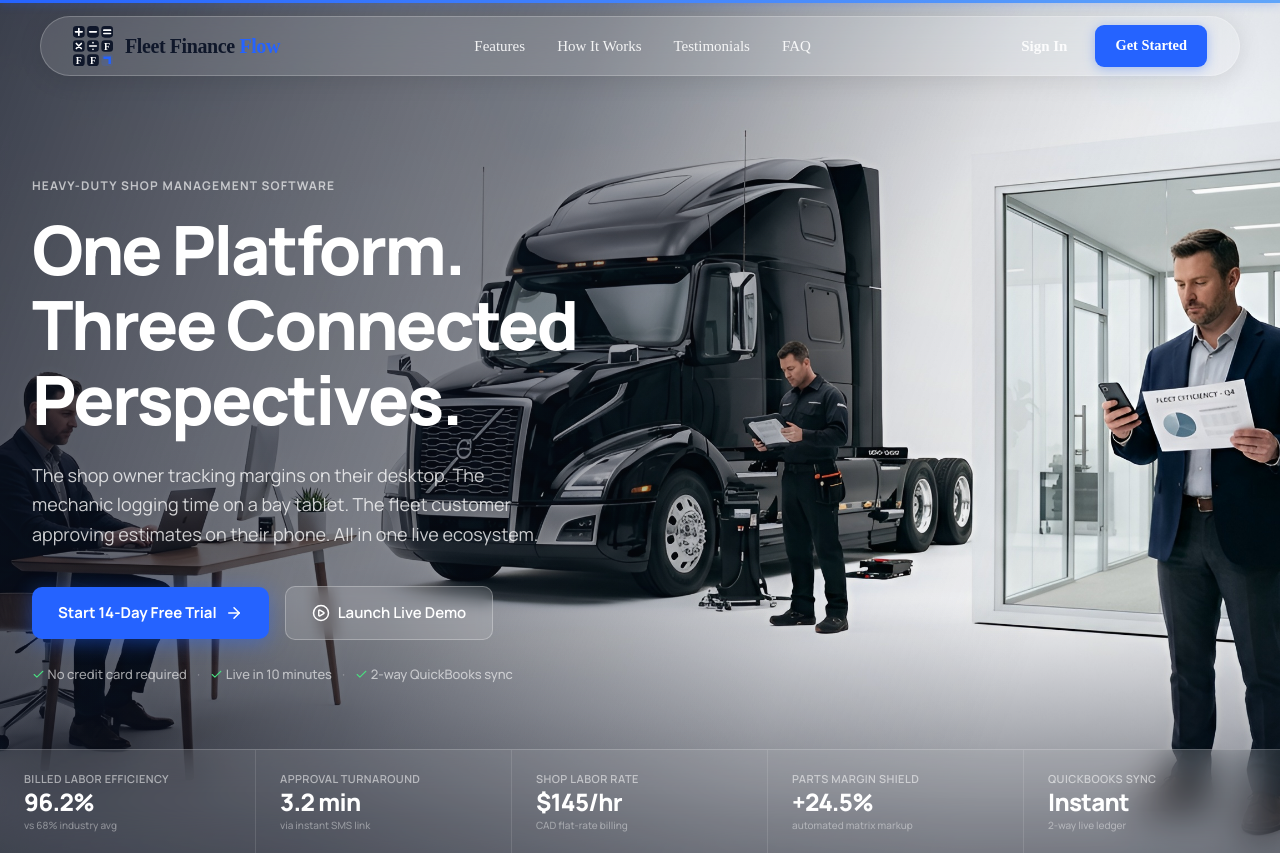
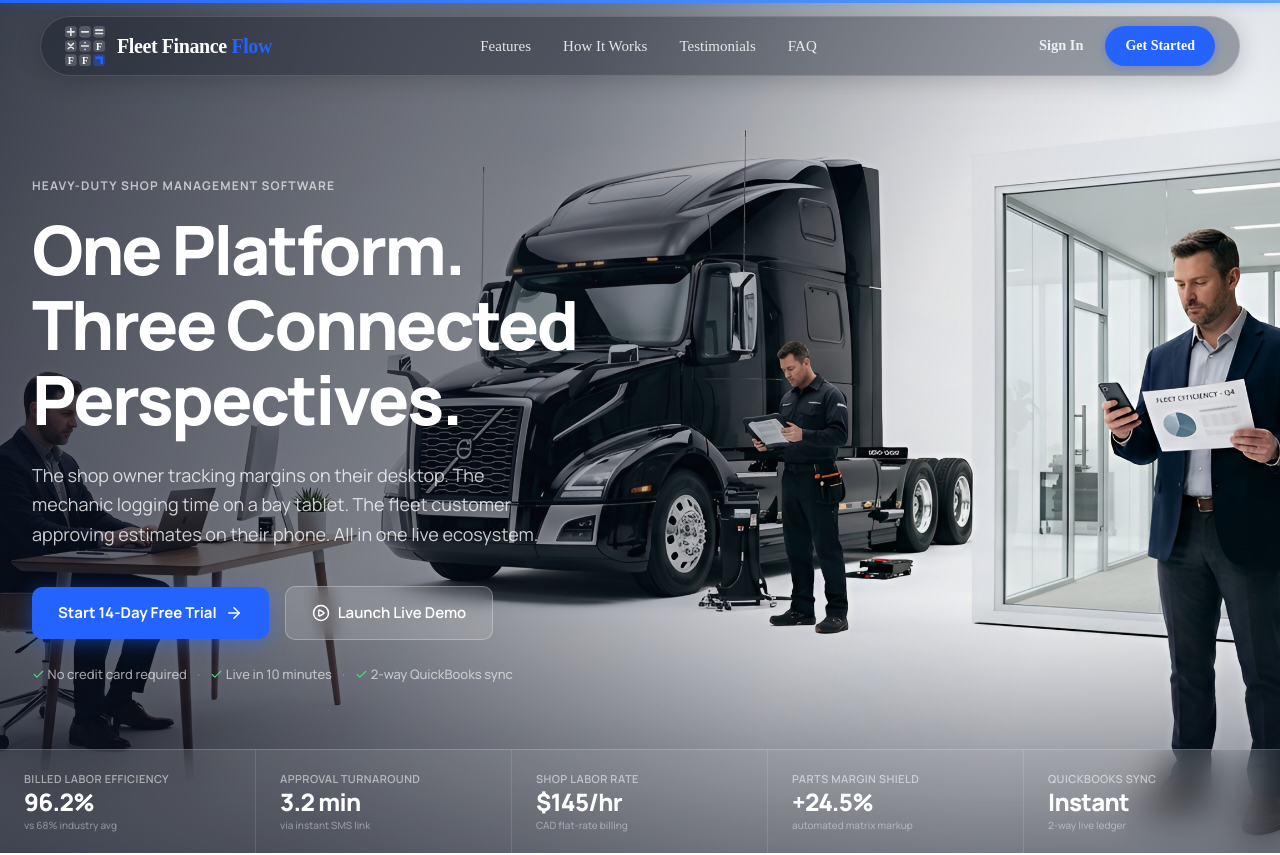
Before and after one commit to officialxairlive-hub/fleetfinanceflow, a Next.js app: page / in a window 1280 px wide. Shown: the top 855 px of the page. Built offline with nearby package versions, Linux system fonts and the light colour scheme.

Commit message:
fix(navbar): dark-tinted glass pill over hero image, white logo+links when over image, smooth transition on scroll

```diff
--- a/app/components/Logo.js
+++ b/app/components/Logo.js
@@ -1,6 +1,6 @@
 import React from 'react';
 
-const Logo = ({ size = 'default', showText = true }) => {
+const Logo = ({ size = 'default', showText = true, inverted = false }) => {
   const isSmall = size === 'small';
   const iconSize = isSmall ? 28 : 40;
   const textSize = isSmall ? '16px' : '20px';
@@ -25,39 +25,54 @@ const Logo = ({ size = 'default', showText = true }) => {
     dominantBaseline: 'central'
   };
 
+  // When inverted (on dark backgrounds), flip icon cell bg to white/light
+  const invertedCellStyle = {
+    fill: 'rgba(255, 255, 255, 0.18)',
+    rx: 2
+  };
+
+  const invertedBlueCellBg = {
+    fill: 'rgba(37, 99, 255, 0.35)',
+    rx: 2
+  };
+
+  const activeCellStyle = inverted ? invertedCellStyle : cellStyle;
+  const activeBlueCellBg = inverted ? invertedBlueCellBg : blueCellBg;
+  const strokeColor = inverted ? 'rgba(255,255,255,0.85)' : 'white';
+
   return (
     <div style={{ display: 'flex', alignItems: 'center', gap: gapSize, textDecoration: 'none' }}>
       <svg width={iconSize} height={iconSize} viewBox="0 0 24 24" fill="none" xmlns="http://www.w3.org/2000/svg">
         {/* Row 1 */}
-        <rect x="0" y="0" width="7" height="7" {...cellStyle} />
-        <path d="M3.5 1.5V5.5M1.5 3.5H5.5" stroke="white" strokeWidth="1" strokeLinecap="round" />
+        <rect x="0" y="0" width="7" height="7" {...activeCellStyle} />
+        <path d="M3.5 1.5V5.5M1.5 3.5H5.5" stroke={strokeColor} strokeWidth="1" strokeLinecap="round" />
 
-        <rect x="8.5" y="0" width="7" height="7" {...cellStyle} />
-        <path d="M10 3.5H14" stroke="white" strokeWidth="1" strokeLinecap="round" />
+        <rect x="8.5" y="0" width="7" height="7" {...activeCellStyle} />
+        <path d="M10 3.5H14" stroke={strokeColor} strokeWidth="1" strokeLinecap="round" />
 
-        <rect x="17" y="0" width="7" height="7" {...cellStyle} />
-        <path d="M18.5 2.5H22.5M18.5 4.5H22.5" stroke="white" strokeWidth="1" strokeLinecap="round" />
+        <rect x="17" y="0" width="7" height="7" {...activeCellStyle} />
+        <path d="M18.5 2.5H22.5M18.5 4.5H22.5" stroke={strokeColor} strokeWidth="1" strokeLinecap="round" />
 
         {/* Row 2 */}
-        <rect x="0" y="8.5" width="7" height="7" {...cellStyle} />
-        <path d="M2 10.5L5 13.5M5 10.5L2 13.5" stroke="white" strokeWidth="1" strokeLinecap="round" />
+        <rect x="0" y="8.5" width="7" height="7" {...activeCellStyle} />
+        <path d="M2 10.5L5 13.5M5 10.5L2 13.5" stroke={strokeColor} strokeWidth="1" strokeLinecap="round" />
 
-        <rect x="8.5" y="8.5" width="7" height="7" {...cellStyle} />
-        <circle cx="12" cy="10" r="0.5" fill="white" />
-        <path d="M10 12H14" stroke="white" strokeWidth="1" strokeLinecap="round" />
-        <circle cx="12" cy="14" r="0.5" fill="white" />
+        <rect x="8.5" y="8.5" width="7" height="7" {...activeCellStyle} />
+        <circle cx="12" cy="10" r="0.5" fill={strokeColor} />
+        <path d="M10 12H14" stroke={strokeColor} strokeWidth="1" strokeLinecap="round" />
+        <circle cx="12" cy="14" r="0.5" fill={strokeColor} />
 
-        <rect x="17" y="8.5" width="7" height="7" {...cellStyle} />
+        <rect x="17" y="8.5" width="7" height="7" {...activeCellStyle} />
         <text x="20.5" y="12" {...textStyle}>F</text>
 
         {/* Row 3 */}
-        <rect x="0" y="17" width="7" height="7" {...cellStyle} />
+        <rect x="0" y="17" width="7" height="7" {...activeCellStyle} />
         <text x="3.5" y="20.5" {...textStyle}>F</text>
 
-        <rect x="8.5" y="17" width="7" height="7" {...cellStyle} />
+        <rect x="8.5" y="17" width="7" height="7" {...activeCellStyle} />
         <text x="12" y="20.5" {...textStyle}>F</text>
 
-        <rect x="17" y="17" width="7" height="7" {...blueCellBg} />
+        <rect x="17" y="17" width="7" height="7" {...activeBlueCellBg} />
         <path d="M19 19H22V22" stroke="#2563FF" strokeWidth="1.5" strokeLinecap="square" strokeLinejoin="miter" fill="none" />
       </svg>
       {showText && (
@@ -67,7 +82,7 @@ const Logo = ({ size = 'default', showText = true }) => {
           fontWeight: 700,
           lineHeight: 1.2,
           letterSpacing: '-0.02em',
-          color: 'var(--color-text)'
+          color: inverted ? '#FFFFFF' : 'var(--color-text)'
         }}>
           Fleet Finance <span style={{ color: '#2563FF' }}>Flow</span>
         </span>
--- a/app/components/Navbar.js
+++ b/app/components/Navbar.js
@@ -19,26 +19,34 @@ const Navbar = () => {
   const [mobileMenuOpen, setMobileMenuOpen] = useState(false);
 
   useEffect(() => {
-    const handleScroll = () => setIsScrolled(window.scrollY > 20);
+    const handleScroll = () => setIsScrolled(window.scrollY > 40);
     handleScroll();
     window.addEventListener('scroll', handleScroll, { passive: true });
     return () => window.removeEventListener('scroll', handleScroll);
   }, []);
+
+  // Over the hero image = inverted (white logo/links)
+  // After scrolling past hero = normal (dark logo/links)
+  const overImage = !isScrolled;
 
   return (
     <>
       <nav className={`${styles.navbar} ${isScrolled ? styles.scrolled : styles.atTop}`}>
         <div className={styles.container}>
 
-          {/* Logo */}
+          {/* Logo — white when over image, dark when scrolled */}
           <Link href="/" style={{ textDecoration: 'none', flexShrink: 0 }}>
-            <Logo size="default" showText={true} />
+            <Logo size="default" showText={true} inverted={overImage} />
           </Link>
 
           {/* Center nav links */}
           <div className={styles.navLinks}>
             {navItems.map((item) => (
-              <Link key={item.label} href={item.href} className={styles.navLink}>
+              <Link
+                key={item.label}
+                href={item.href}
+                className={`${styles.navLink} ${overImage ? styles.navLinkLight : styles.navLinkDark}`}
+              >
                 {item.label}
               </Link>
             ))}
@@ -46,7 +54,10 @@ const Navbar = () => {
 
           {/* Desktop CTAs */}
           <div className={styles.desktopActions}>
-            <Link href="/login" className={styles.signInLink}>
+            <Link
+              href="/login"
+              className={`${styles.signInLink} ${overImage ? styles.signInLight : styles.signInDark}`}
+            >
               Sign In
             </Link>
             <Link href="/signup" className={styles.signUpBtn}>
@@ -56,7 +67,7 @@ const Navbar = () => {
 
           {/* Mobile Hamburger */}
           <button
-            className={styles.mobileToggle}
+            className={`${styles.mobileToggle} ${overImage ? styles.toggleLight : styles.toggleDark}`}
             onClick={() => setMobileMenuOpen(!mobileMenuOpen)}
             aria-label="Toggle menu"
           >
@@ -69,7 +80,6 @@ const Navbar = () => {
       <AnimatePresence>
         {mobileMenuOpen && (
           <>
-            {/* Backdrop */}
             <motion.div
               className={styles.mobileBackdrop}
               initial={{ opacity: 0 }}
@@ -77,7 +87,6 @@ const Navbar = () => {
               exit={{ opacity: 0 }}
               onClick={() => setMobileMenuOpen(false)}
             />
-
             <motion.div
               className={styles.mobileMenu}
               initial={{ x: '100%' }}
@@ -87,7 +96,7 @@ const Navbar = () => {
             >
               <div className={styles.mobileMenuHeader}>
                 <Link href="/" onClick={() => setMobileMenuOpen(false)}>
-                  <Logo size="small" showText={true} />
+                  <Logo size="small" showText={true} inverted={false} />
                 </Link>
                 <button
                   onClick={() => setMobileMenuOpen(false)}
@@ -112,18 +121,10 @@ const Navbar = () => {
               </div>
 
               <div className={styles.mobileActions}>
-                <Link
-                  href="/login"
-                  className={styles.mobileSignIn}
-                  onClick={() => setMobileMenuOpen(false)}
-                >
+                <Link href="/login" className={styles.mobileSignIn} onClick={() => setMobileMenuOpen(false)}>
                   Sign In
                 </Link>
-                <Link
-                  href="/signup"
-                  className={styles.mobileSignUp}
-                  onClick={() => setMobileMenuOpen(false)}
-                >
+                <Link href="/signup" className={styles.mobileSignUp} onClick={() => setMobileMenuOpen(false)}>
                   Get Started →
                 </Link>
               </div>
--- a/app/components/Navbar.module.css
+++ b/app/components/Navbar.module.css
@@ -11,25 +11,25 @@
   align-items: center;
   z-index: 1000;
   border-radius: 9999px;
-  transition: background 0.35s ease, box-shadow 0.35s ease, border-color 0.35s ease;
+  transition: background 0.4s ease, box-shadow 0.4s ease, border-color 0.4s ease;
 }
 
-/* Transparent glass pill floating over hero image */
+/* Over the hero image: dark-tinted glass pill — belongs on the photo */
 .atTop {
-  background: rgba(255, 255, 255, 0.12);
+  background: rgba(10, 15, 30, 0.35);
   backdrop-filter: blur(16px);
   -webkit-backdrop-filter: blur(16px);
-  border: 1px solid rgba(255, 255, 255, 0.22);
-  box-shadow: 0 4px 24px rgba(0, 0, 0, 0.10);
+  border: 1px solid rgba(255, 255, 255, 0.14);
+  box-shadow: 0 4px 24px rgba(0, 0, 0, 0.20);
 }
 
-/* Solid frosted-glass pill after scrolling */
+/* After scroll: crisp frosted white pill */
 .scrolled {
   background: rgba(255, 255, 255, 0.88);
   backdrop-filter: blur(24px);
   -webkit-backdrop-filter: blur(24px);
   border: 1px solid rgba(226, 232, 240, 0.75);
-  box-shadow: 0 8px 32px rgba(0, 0, 0, 0.10), 0 2px 8px rgba(0, 0, 0, 0.06);
+  box-shadow: 0 8px 32px rgba(0, 0, 0, 0.10), 0 2px 8px rgba(0, 0, 0, 0.05);
 }
 
 /* ─── Inner Container ─────────────────────────────────── */
@@ -38,12 +38,10 @@
   align-items: center;
   justify-content: space-between;
   width: 100%;
-  max-width: 1280px;
-  margin: 0 auto;
-  padding: 0 2rem;
+  padding: 0 1.5rem;
 }
 
-/* ─── Desktop Nav Links ───────────────────────────────── */
+/* ─── Nav Links ───────────────────────────────────────── */
 .navLinks {
   display: none;
   align-items: center;
@@ -60,32 +58,31 @@
   font-size: 0.9375rem;
   font-weight: 500;
   text-decoration: none;
-  transition: color 0.2s ease;
+  transition: color 0.2s ease, opacity 0.2s ease;
 }
 
-/* White links over the image */
-.atTop .navLink {
-  color: rgba(255, 255, 255, 0.9);
+/* Light (white) links — over dark hero image */
+.navLinkLight {
+  color: rgba(255, 255, 255, 0.85);
+}
+.navLinkLight:hover {
+  color: #FFFFFF;
+  opacity: 1;
 }
 
-.atTop .navLink:hover {
-  color: #FFFFFF;
-}
-
-/* Dark links once scrolled */
-.scrolled .navLink {
+/* Dark links — scrolled state */
+.navLinkDark {
   color: #475569;
 }
-
-.scrolled .navLink:hover {
+.navLinkDark:hover {
   color: #0F172A;
 }
 
-/* ─── Desktop CTA Actions ─────────────────────────────── */
+/* ─── Desktop Actions ─────────────────────────────────── */
 .desktopActions {
   display: none;
   align-items: center;
-  gap: 0.75rem;
+  gap: 0.5rem;
 }
 
 @media (min-width: 768px) {
@@ -95,48 +92,47 @@
 }
 
 .signInLink {
-  font-size: 0.9375rem;
+  font-size: 0.9rem;
   font-weight: 600;
   text-decoration: none;
-  padding: 8px 16px;
+  padding: 8px 14px;
   border-radius: 8px;
   transition: all 0.2s ease;
 }
 
-.atTop .signInLink {
-  color: rgba(255, 255, 255, 0.9);
+.signInLight {
+  color: rgba(255, 255, 255, 0.85);
 }
-
-.atTop .signInLink:hover {
+.signInLight:hover {
   color: #FFFFFF;
   background: rgba(255, 255, 255, 0.12);
 }
 
-.scrolled .signInLink {
+.signInDark {
   color: #475569;
 }
-
-.scrolled .signInLink:hover {
+.signInDark:hover {
   color: #0F172A;
   background: #F1F5F9;
 }
 
 .signUpBtn {
-  font-size: 0.9rem;
+  font-size: 0.875rem;
   font-weight: 700;
   text-decoration: none;
   padding: 9px 20px;
   background: #2563FF;
   color: #FFFFFF;
-  border-radius: 9px;
+  border-radius: 9999px;
   transition: all 0.2s ease;
-  box-shadow: 0 2px 12px rgba(37, 99, 255, 0.35);
+  box-shadow: 0 2px 10px rgba(37, 99, 255, 0.4);
+  white-space: nowrap;
 }
 
 .signUpBtn:hover {
   background: #1D4ED8;
   transform: translateY(-1px);
-  box-shadow: 0 6px 20px rgba(37, 99, 255, 0.45);
+  box-shadow: 0 6px 20px rgba(37, 99, 255, 0.5);
 }
 
 /* ─── Mobile Toggle ───────────────────────────────────── */
@@ -149,22 +145,20 @@
   cursor: pointer;
   padding: 6px;
   border-radius: 8px;
-  transition: background 0.2s ease;
+  transition: background 0.2s ease, color 0.2s ease;
 }
 
-.atTop .mobileToggle {
+.toggleLight {
   color: #FFFFFF;
 }
-
-.scrolled .mobileToggle {
-  color: #0F172A;
-}
-
-.atTop .mobileToggle:hover {
+.toggleLight:hover {
   background: rgba(255, 255, 255, 0.15);
 }
 
-.scrolled .mobileToggle:hover {
+.toggleDark {
+  color: #0F172A;
+}
+.toggleDark:hover {
   background: #F1F5F9;
 }
 
@@ -178,7 +172,7 @@
 .mobileBackdrop {
   position: fixed;
   inset: 0;
-  background: rgba(0, 0, 0, 0.35);
+  background: rgba(0, 0, 0, 0.40);
   z-index: 998;
 }
 
@@ -194,7 +188,6 @@
   z-index: 999;
   display: flex;
   flex-direction: column;
-  padding: 0;
   box-shadow: -20px 0 50px rgba(0, 0, 0, 0.12);
 }
 
@@ -239,7 +232,6 @@
   padding: 12px 10px;
   border-radius: 10px;
   transition: all 0.15s ease;
-  display: block;
 }
 
 .mobileLink:hover {
```
